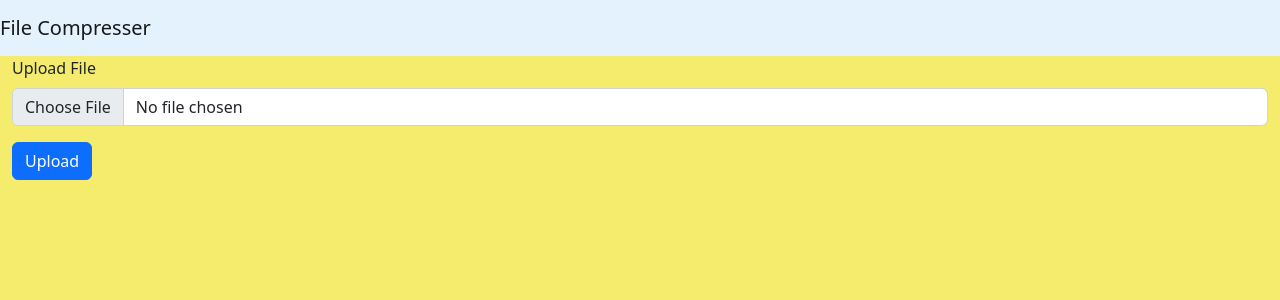
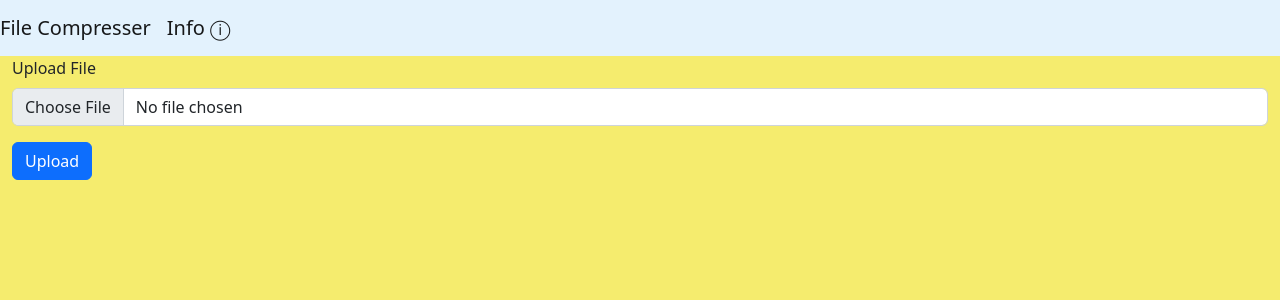
Before and after one commit to mugunthan-krishnan/file-compressor, a Flask app: page /compress in a window 1280 px wide. Shown: the top 300 px of the page. Run offline with Flask 2, Linux system fonts and the light colour scheme; parts of the project's set-up code (start-up, migrations or seed data) failed here and were passed over; some libraries are stand-ins or nearby versions.

Commit message:
Include How To Info Icon
Included the GitHub README link to the home page

```diff
--- a/FileCompresser/templates/nav.html
+++ b/FileCompresser/templates/nav.html
@@ -2,5 +2,6 @@
 {% block content %}
 <nav class="navbar navbar-expand-lg navbar-light" style="background-color: #e3f2fd;">
     <a class="navbar-brand" href="/">File Compresser</a>
+    <a class="navbar-brand ml-auto" href="https://github.com/mugunthankrishnan/file-compresser/blob/main/README.md" target="_blank">Info &#x24D8;</a>
 </nav>
 {% endblock %}
```
